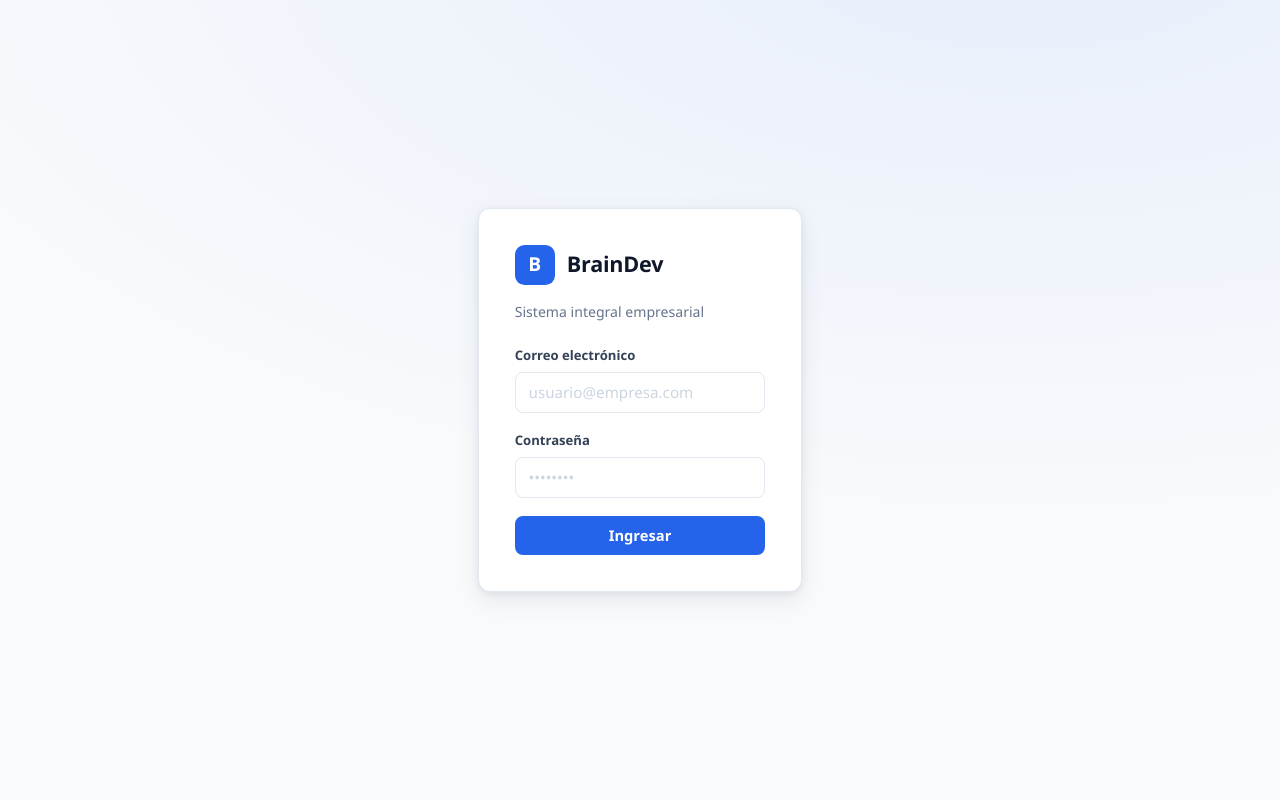
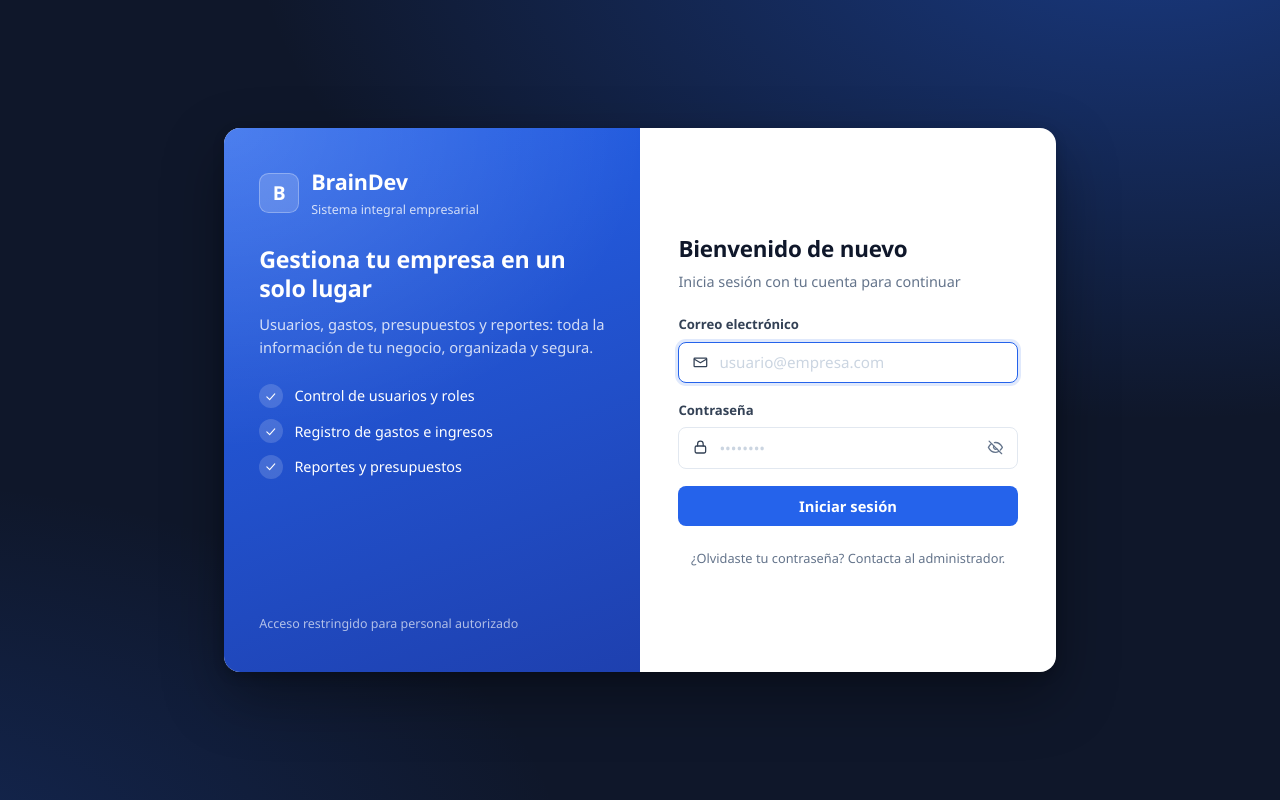
Before and after one commit to braindevluxor/braindev, a React (Vite) app in the folder frontend/: page /login in a window 1280 px wide. Built offline with nearby package versions, Linux system fonts and the light colour scheme; no server answers.

Commit message:
UI: rediseña login y limpia módulos no utilizados

```diff
--- a/frontend/src/components/Login.tsx
+++ b/frontend/src/components/Login.tsx
@@ -1,22 +1,64 @@
-import { useState, type FormEvent } from 'react'
+import { useState, type FormEvent, type ReactNode } from 'react'
 import { useAuth } from '../contexts/AuthContext'
+
+function IconoCorreo() {
+  return (
+    <svg viewBox="0 0 24 24" fill="none" stroke="currentColor" strokeWidth="1.8" aria-hidden="true">
+      <path d="M4 6h16a1 1 0 0 1 1 1v10a1 1 0 0 1-1 1H4a1 1 0 0 1-1-1V7a1 1 0 0 1 1-1Z" strokeLinecap="round" strokeLinejoin="round" />
+      <path d="m3.5 7.5 8.5 5 8.5-5" strokeLinecap="round" strokeLinejoin="round" />
+    </svg>
+  )
+}
+
+function IconoCandado() {
+  return (
+    <svg viewBox="0 0 24 24" fill="none" stroke="currentColor" strokeWidth="1.8" aria-hidden="true">
+      <rect x="4.5" y="10" width="15" height="10" rx="2" strokeLinecap="round" strokeLinejoin="round" />
+      <path d="M8 10V7a4 4 0 0 1 8 0v3" strokeLinecap="round" strokeLinejoin="round" />
+    </svg>
+  )
+}
+
+function IconoOjo({ abierto }: { abierto: boolean }) {
+  return abierto ? (
+    <svg viewBox="0 0 24 24" fill="none" stroke="currentColor" strokeWidth="1.8" aria-hidden="true">
+      <path d="M2 12s3.5-7 10-7 10 7 10 7-3.5 7-10 7-10-7-10-7Z" strokeLinecap="round" strokeLinejoin="round" />
+      <circle cx="12" cy="12" r="3" strokeLinecap="round" strokeLinejoin="round" />
+    </svg>
+  ) : (
+    <svg viewBox="0 0 24 24" fill="none" stroke="currentColor" strokeWidth="1.8" aria-hidden="true">
+      <path d="M3 3l18 18" strokeLinecap="round" strokeLinejoin="round" />
+      <path d="M10.6 5.1A9.8 9.8 0 0 1 12 5c6.5 0 10 7 10 7a17 17 0 0 1-3 3.7M6.6 6.6A17 17 0 0 0 2 12s3.5 7 10 7a9.7 9.7 0 0 0 4.6-1.2M9.9 9.9a3 3 0 0 0 4.2 4.2" strokeLinecap="round" strokeLinejoin="round" />
+    </svg>
+  )
+}
+
+function CampoIcono({ icono, children }: { icono: ReactNode; children: ReactNode }) {
+  return (
+    <div className="campo-icono">
+      <span className="campo-icono-ico">{icono}</span>
+      {children}
+    </div>
+  )
+}
 
 export default function Login() {
   const { iniciarSesion } = useAuth()
   const [email, setEmail] = useState('')
   const [password, setPassword] = useState('')
+  const [verPassword, setVerPassword] = useState(false)
   const [error, setError] = useState<string | null>(null)
   const [enviando, setEnviando] = useState(false)
 
   async function onSubmit(e: FormEvent) {
     e.preventDefault()
+    if (enviando) return
     setError(null)
     setEnviando(true)
     try {
       await iniciarSesion(email.trim(), password)
     } catch (err) {
       setError(err instanceof Error ? err.message : 'No se pudo iniciar sesión')
-    } finally {
       setEnviando(false)
     }
   }
@@ -24,43 +66,120 @@ export default function Login() {
   return (
     <div className="login-fondo">
       <div className="login-tarjeta">
+        <aside className="login-panel">
           <div className="login-marca">
             <span className="login-logo">B</span>
+            <div>
               <h1>BrainDev</h1>
+              <p>Sistema integral empresarial</p>
             </div>
-        <p className="login-sub">Sistema integral empresarial</p>
+          </div>
+
+          <div className="login-panel-texto">
+            <h2>Gestiona tu empresa en un solo lugar</h2>
+            <p>
+              Usuarios, gastos, presupuestos y reportes: toda la información
+              de tu negocio, organizada y segura.
+            </p>
+          </div>
+
+          <ul className="login-lista">
+            <li>
+              <span className="login-lista-ico">
+                <svg viewBox="0 0 24 24" fill="none" stroke="currentColor" strokeWidth="2" aria-hidden="true">
+                  <path d="m5 12 5 5 9-10" strokeLinecap="round" strokeLinejoin="round" />
+                </svg>
+              </span>
+              Control de usuarios y roles
+            </li>
+            <li>
+              <span className="login-lista-ico">
+                <svg viewBox="0 0 24 24" fill="none" stroke="currentColor" strokeWidth="2" aria-hidden="true">
+                  <path d="m5 12 5 5 9-10" strokeLinecap="round" strokeLinejoin="round" />
+                </svg>
+              </span>
+              Registro de gastos e ingresos
+            </li>
+            <li>
+              <span className="login-lista-ico">
+                <svg viewBox="0 0 24 24" fill="none" stroke="currentColor" strokeWidth="2" aria-hidden="true">
+                  <path d="m5 12 5 5 9-10" strokeLinecap="round" strokeLinejoin="round" />
+                </svg>
+              </span>
+              Reportes y presupuestos
+            </li>
+          </ul>
+
+          <p className="login-panel-pie">Acceso restringido para personal autorizado</p>
+        </aside>
+
+        <div className="login-formulario">
+          <div className="login-formulario-cab">
+            <h2>Bienvenido de nuevo</h2>
+            <p>Inicia sesión con tu cuenta para continuar</p>
+          </div>
 
           <form onSubmit={onSubmit} className="login-form" noValidate>
             <label className="campo">
               <span>Correo electrónico</span>
+              <CampoIcono icono={<IconoCorreo />}>
                 <input
                   type="email"
                   value={email}
                   onChange={(e) => setEmail(e.target.value)}
                   placeholder="usuario@empresa.com"
                   autoComplete="email"
+                  autoFocus
                   required
                 />
+              </CampoIcono>
             </label>
 
             <label className="campo">
               <span>Contraseña</span>
+              <CampoIcono icono={<IconoCandado />}>
                 <input
-              type="password"
+                  type={verPassword ? 'text' : 'password'}
                   value={password}
                   onChange={(e) => setPassword(e.target.value)}
                   placeholder="••••••••"
                   autoComplete="current-password"
                   required
                 />
+                <button
+                  type="button"
+                  className="campo-icono-ojo"
+                  onClick={() => setVerPassword((v) => !v)}
+                  aria-label={verPassword ? 'Ocultar contraseña' : 'Mostrar contraseña'}
+                  title={verPassword ? 'Ocultar contraseña' : 'Mostrar contraseña'}
+                >
+                  <IconoOjo abierto={verPassword} />
+                </button>
+              </CampoIcono>
             </label>
 
-          {error && <div className="alerta error">{error}</div>}
+            {error && (
+              <div className="alerta error" role="alert">
+                {error}
+              </div>
+            )}
 
             <button type="submit" className="btn-primario" disabled={enviando}>
-            {enviando ? 'Ingresando…' : 'Ingresar'}
+              {enviando ? (
+                <>
+                  <span className="spinner spinner-mini" />
+                  Ingresando…
+                </>
+              ) : (
+                'Iniciar sesión'
+              )}
             </button>
           </form>
+
+          <p className="login-formulario-pie">
+            ¿Olvidaste tu contraseña? Contacta al administrador.
+          </p>
+        </div>
       </div>
     </div>
   )
--- a/frontend/src/index.css
+++ b/frontend/src/index.css
@@ -80,21 +80,134 @@ p {
   display: grid;
   place-content: center;
   padding: 1.5rem;
+  background: var(--gris-900);
   background:
-    radial-gradient(1200px 600px at 80% -10%, color-mix(in srgb, var(--mod-color) 8%, transparent), transparent),
-    var(--gris-50);
+    radial-gradient(900px 500px at 90% -10%, color-mix(in srgb, var(--mod-color) 45%, transparent), transparent),
+    radial-gradient(700px 400px at -10% 110%, color-mix(in srgb, var(--mod-color) 22%, transparent), transparent),
+    var(--gris-900);
 }
 
 .login-tarjeta {
+  display: grid;
+  grid-template-columns: 1fr 1fr;
   width: 100%;
-  max-width: 24rem;
+  max-width: 52rem;
+  min-height: 34rem;
   background: #fff;
-  border: 1px solid var(--borde);
-  border-radius: 0.75rem;
-  box-shadow: var(--sombra-md);
-  padding: 2.25rem;
+  border-radius: 1rem;
+  overflow: hidden;
+  box-shadow: 0 24px 60px rgb(0 0 0 / 0.35), 0 4px 12px rgb(0 0 0 / 0.2);
 }
 
+/* Panel de marca (izquierda) */
+.login-panel {
+  display: flex;
+  flex-direction: column;
+  gap: 1.6rem;
+  padding: 2.4rem 2.2rem;
+  color: #fff;
+  background:
+    radial-gradient(420px 320px at 0% 0%, color-mix(in srgb, #fff 18%, transparent), transparent),
+    linear-gradient(160deg, var(--mod-color), var(--mod-color-dark));
+}
+
+.login-panel .login-marca {
+  margin-bottom: 0;
+}
+
+.login-panel .login-logo {
+  background: rgb(255 255 255 / 0.16);
+  border: 1px solid rgb(255 255 255 / 0.28);
+}
+
+.login-panel .login-marca h1 {
+  color: #fff;
+}
+
+.login-panel .login-marca p {
+  color: rgb(255 255 255 / 0.78);
+}
+
+.login-panel-texto h2 {
+  font-size: 1.45rem;
+  font-weight: 700;
+  letter-spacing: -0.01em;
+  line-height: 1.25;
+  margin-bottom: 0.6rem;
+}
+
+.login-panel-texto p {
+  color: rgb(255 255 255 / 0.8);
+  font-size: 0.92rem;
+  line-height: 1.55;
+}
+
+.login-lista {
+  list-style: none;
+  margin: 0;
+  padding: 0;
+  display: grid;
+  gap: 0.7rem;
+}
+
+.login-lista li {
+  display: flex;
+  align-items: center;
+  gap: 0.7rem;
+  font-size: 0.9rem;
+  font-weight: 500;
+}
+
+.login-lista-ico {
+  display: grid;
+  place-content: center;
+  width: 1.5rem;
+  height: 1.5rem;
+  flex: none;
+  border-radius: 999px;
+  background: rgb(255 255 255 / 0.16);
+}
+
+.login-lista-ico svg {
+  width: 0.85rem;
+  height: 0.85rem;
+}
+
+.login-panel-pie {
+  margin-top: auto;
+  font-size: 0.78rem;
+  color: rgb(255 255 255 / 0.65);
+}
+
+/* Panel del formulario (derecha) */
+.login-formulario {
+  display: flex;
+  flex-direction: column;
+  justify-content: center;
+  gap: 1.4rem;
+  padding: 2.6rem 2.4rem;
+}
+
+.login-formulario-cab h2 {
+  font-size: 1.4rem;
+  font-weight: 700;
+  letter-spacing: -0.01em;
+  color: var(--gris-900);
+  margin-bottom: 0.35rem;
+}
+
+.login-formulario-cab p {
+  color: var(--gris-500);
+  font-size: 0.9rem;
+}
+
+.login-formulario-pie {
+  text-align: center;
+  color: var(--gris-500);
+  font-size: 0.8rem;
+}
+
+/* ---------- Marca y logo ---------- */
 .login-marca {
   display: flex;
   align-items: center;
@@ -113,6 +226,7 @@ p {
   color: var(--mod-color-contrast);
   font-weight: 700;
   font-size: 1.2rem;
+  flex: none;
 }
 
 .login-marca h1 {
@@ -122,12 +236,13 @@ p {
   color: var(--gris-900);
 }
 
-.login-sub {
-  margin: -0.75rem 0 1.5rem;
+.login-marca p {
+  font-size: 0.78rem;
   color: var(--gris-500);
-  font-size: 0.88rem;
+  margin-top: 0.15rem;
 }
 
+/* ---------- Formularios ---------- */
 .login-form {
   display: grid;
   gap: 1.1rem;
@@ -147,7 +262,7 @@ p {
 .campo input,
 .campo select {
   width: 100%;
-  padding: 0.6rem 0.8rem;
+  padding: 0.62rem 0.85rem;
   border: 1px solid var(--borde);
   border-radius: 0.5rem;
   font-size: 0.95rem;
@@ -166,6 +281,94 @@ p {
 .campo select:focus {
   border-color: var(--mod-color);
   box-shadow: 0 0 0 3px color-mix(in srgb, var(--mod-color) 14%, transparent);
+}
+
+/* Campo con icono (login) */
+.campo-icono {
+  position: relative;
+  display: flex;
+  align-items: center;
+}
+
+.campo-icono-ico {
+  position: absolute;
+  left: 0.85rem;
+  display: grid;
+  place-content: center;
+  color: var(--gris-500);
+  pointer-events: none;
+}
+
+.campo-icono-ico svg {
+  width: 1.05rem;
+  height: 1.05rem;
+}
+
+.campo-icono input {
+  padding-left: 2.5rem;
+}
+
+.campo-icono input[type='text'] {
+  padding-right: 2.6rem;
+}
+
+.campo-icono-ojo {
+  position: absolute;
+  right: 0.4rem;
+  display: grid;
+  place-content: center;
+  width: 2rem;
+  height: 2rem;
+  border: none;
+  border-radius: 0.4rem;
+  background: none;
+  color: var(--gris-500);
+  cursor: pointer;
+  transition: color 0.15s, background-color 0.15s;
+}
+
+.campo-icono-ojo:hover {
+  color: var(--gris-700);
+  background: var(--gris-50);
+}
+
+.campo-icono-ojo svg {
+  width: 1.05rem;
+  height: 1.05rem;
+}
+
+.spinner-mini {
+  width: 1rem;
+  height: 1rem;
+  display: inline-block;
+  margin-inline: auto;
+  border-width: 2px;
+  border-color: rgb(255 255 255 / 0.4);
+  border-top-color: #fff;
+}
+
+.btn-primario:has(.spinner-mini) {
+  display: inline-flex;
+  align-items: center;
+  justify-content: center;
+  gap: 0.5rem;
+}
+
+/* Login responsive */
+@media (max-width: 720px) {
+  .login-tarjeta {
+    grid-template-columns: 1fr;
+    max-width: 26rem;
+    min-height: 0;
+  }
+
+  .login-panel {
+    display: none;
+  }
+
+  .login-formulario {
+    padding: 2.2rem 1.8rem;
+  }
 }
 
 /* ---------- Botones ---------- */
```
Also changed, not shown: frontend/src/config/modules.ts (+0 -39 lines). Lines whose indentation alone changed are shown as unchanged.
